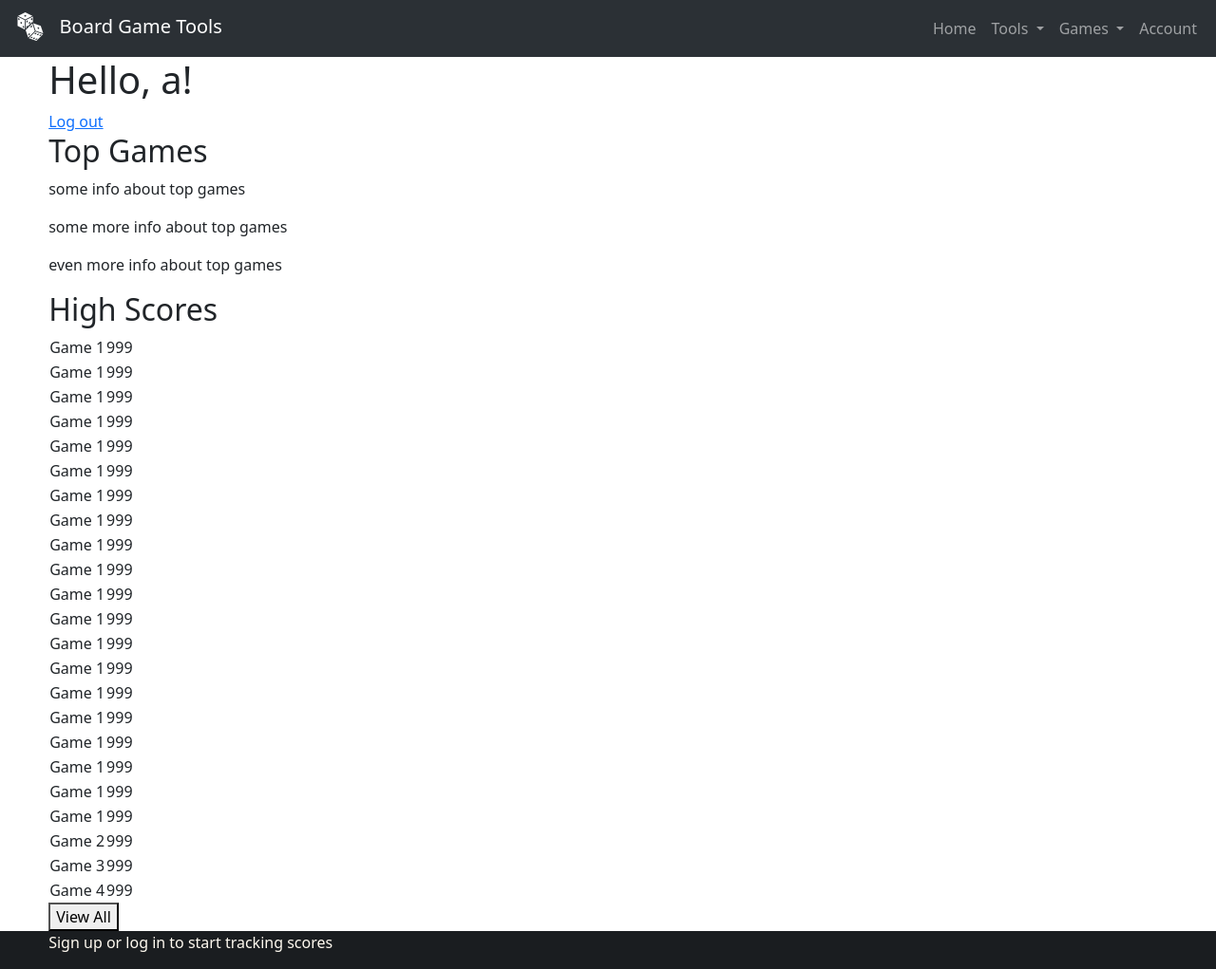
After one commit to jjooee292/cs50-final-project, a Flask app: page /account in a window 1280 px wide. The commit adds this page. Shown: the whole page at 95% size. Run offline with Flask 3, Linux system fonts and the light colour scheme; a user stored in the database is signed in; some libraries are stand-ins or nearby versions.

Commit message:
created pages for nav areas

```diff
--- a/app.py
+++ b/app.py
@@ -27,10 +27,7 @@ def login_required(f):
 
 @app.route("/")
 def index():
-    username = "Not Logged In"
-    if session.get("user_id") is not None:
-        username = session["username"]
-    return render_template("index.html", username = username)
+    return render_template("index.html")
 
 @app.route("/register", methods=["GET", "POST"])
 def register():
@@ -99,4 +96,27 @@ def logout():
 @app.route("/account")
 @login_required
 def account():
-    return render_template("account.html")
+    return render_template("account.html", username = session["username"])
+
+@app.route("/games")
+def games():
+    return render_template("games.html")
+
+@app.route("/games/scrabble")
+def scrabble():
+    return render_template("scrabble.html")
+
+@app.route("/tools")
+def tools():
+    return render_template("tools.html")
+
+@app.route("/tools/dice", methods=["GET", "POST"])
+def dice():
+    if request.method == "POST":
+        return render_template("dice-roll.html")
+    else:
+        return render_template("dice.html")
+
+@app.route("/tools/keep-scores")
+def scores():
+    return render_template("scores.html")
--- /dev/null
+++ b/templates/account.html
@@ -0,0 +1,206 @@
+{% extends "layout.html" %}
+
+{% block title %}
+    Account
+{% endblock %}
+
+{% block main %}
+    <H1>Hello, {{ username }}!</H1>
+    <a href="/logout">Log out</a>
+    <h2>Top Games</h2>
+    <p>some info about top games</p>
+    <p>some more info about top games</p>
+    <p>even more info about top games</p>
+    <h2>High Scores</h2>
+    <table>
+        <tr>
+            <td>
+                Game 1
+            </td>
+            <td>
+                999
+            </td>
+        </tr>
+        <tr>
+            <td>
+                Game 1
+            </td>
+            <td>
+                999
+            </td>
+        </tr>
+        <tr>
+            <td>
+                Game 1
+            </td>
+            <td>
+                999
+            </td>
+        </tr>
+        <tr>
+            <td>
+                Game 1
+            </td>
+            <td>
+                999
+            </td>
+        </tr>
+        <tr>
+            <td>
+                Game 1
+            </td>
+            <td>
+                999
+            </td>
+        </tr>
+        <tr>
+            <td>
+                Game 1
+            </td>
+            <td>
+                999
+            </td>
+        </tr>
+        <tr>
+            <td>
+                Game 1
+            </td>
+            <td>
+                999
+            </td>
+        </tr>
+        <tr>
+            <td>
+                Game 1
+            </td>
+            <td>
+                999
+            </td>
+        </tr>
+        <tr>
+            <td>
+                Game 1
+            </td>
+            <td>
+                999
+            </td>
+        </tr>
+        <tr>
+            <td>
+                Game 1
+            </td>
+            <td>
+                999
+            </td>
+        </tr>
+        <tr>
+            <td>
+                Game 1
+            </td>
+            <td>
+                999
+            </td>
+        </tr>
+        <tr>
+            <td>
+                Game 1
+            </td>
+            <td>
+                999
+            </td>
+        </tr>
+        <tr>
+            <td>
+                Game 1
+            </td>
+            <td>
+                999
+            </td>
+        </tr>
+        <tr>
+            <td>
+                Game 1
+            </td>
+            <td>
+                999
+            </td>
+        </tr>
+        <tr>
+            <td>
+                Game 1
+            </td>
+            <td>
+                999
+            </td>
+        </tr>
+        <tr>
+            <td>
+                Game 1
+            </td>
+            <td>
+                999
+            </td>
+        </tr>
+        <tr>
+            <td>
+                Game 1
+            </td>
+            <td>
+                999
+            </td>
+        </tr>
+        <tr>
+            <td>
+                Game 1
+            </td>
+            <td>
+                999
+            </td>
+        </tr>
+        <tr>
+            <td>
+                Game 1
+            </td>
+            <td>
+                999
+            </td>
+        </tr>
+        <tr>
+            <td>
+                Game 1
+            </td>
+            <td>
+                999
+            </td>
+        </tr>
+        <tr>
+            <td>
+                Game 2
+            </td>
+            <td>
+                999
+            </td>
+        </tr>
+        <tr>
+            <td>
+                Game 3
+            </td>
+            <td>
+                999
+            </td>
+        </tr>
+        <tr>
+            <td>
+                Game 4
+            </td>
+            <td>
+                999
+            </td>
+        </tr>
+    </table>
+    <button>View All</button>
+{% endblock %}
+
+{% block footer %}
+    <p>Sign up or log in to start tracking scores</p>
+{% endblock %}
--- a/templates/index.html
+++ b/templates/index.html
@@ -17,7 +17,6 @@
     {% endif %}
     <div class="main_page_content">
         <h1>Board Game Tools</h1>
-        <h2>Username: {{ username }}</h2>
     </div>
 {% endblock %}
 
--- a/templates/layout.html
+++ b/templates/layout.html
@@ -12,7 +12,7 @@
     <body id="page-container">
         <nav class="navbar bg-dark navbar-expand-lg bg-body-tertiary" data-bs-theme="dark">
             <div class="container-fluid">
-                <a class="navbar-brand" href="#"><img src="/static/dice_icon.svg" alt="Dice Icon" width="40" height="30" style="margin-right: 5%; margin-bottom: 2%;">Board Game Tools</a>
+                <a class="navbar-brand" href="/"><img src="/static/dice_icon.svg" alt="Dice Icon" width="40" height="30" style="margin-right: 5%; margin-bottom: 2%;">Board Game Tools</a>
                 <button class="navbar-toggler" type="button" data-bs-toggle="collapse" data-bs-target="#navbarNavDropdown" aria-controls="navbarNavDropdown" aria-expanded="false" aria-label="Toggle navigation">
                 <span class="navbar-toggler-icon"></span>
                 </button>
@@ -20,22 +20,28 @@
                 <ul class="navbar-nav">
                   <li class="nav-item">
                     <a class="nav-link" href="/">Home</a>
-                  </li>
-                  <li class="nav-item">
-                    <a class="nav-link" href="#">Tools</a>
+                  </li class="nav-item dropdown">
+                    <a class="nav-link dropdown-toggle" role="button" data-bs-toggle="dropdown" aria-expanded="false">
+                      Tools
+                    </a>
+                    <ul class="dropdown-menu">
+                      <li><a class="dropdown-item" href="/tools">All Tools</a></li>
+                      <li><a class="dropdown-item" href="/tools/dice">Dice</a></li>
+                      <li><a class="dropdown-item" href="/tools/keep-scores">Keep Scores</a></li>
+                    </ul>
                   </li>
                   <li class="nav-item dropdown">
                     <a class="nav-link dropdown-toggle" role="button" data-bs-toggle="dropdown" aria-expanded="false">
                       Games
                     </a>
                     <ul class="dropdown-menu">
-                      <li><a class="dropdown-item" href="#">All Games</a></li>
-                      <li><a class="dropdown-item" href="#">Scrabble</a></li>
-                      <li><a class="dropdown-item" href="#">Monopoly</a></li>
+                      <li><a class="dropdown-item" href="/games">All Games</a></li>
+                      <li><a class="dropdown-item" href="/games/scrabble">Scrabble</a></li>
+                      <li><a class="dropdown-item" href="/games/monopoly">Monopoly</a></li>
                     </ul>
                   </li>
                   <li class="nav-item">
-                    <a class="nav-link" href="#">Account</a>
+                    <a class="nav-link" href="/account">Account</a>
                   </li>
                 </ul>
             </div>
```
Also changed, not shown: templates/blank.html (added, +13 -0 lines), templates/dice.html (added, +13 -0 lines), templates/games.html (added, +13 -0 lines), templates/scores.html (added, +13 -0 lines), templates/scrabble.html (added, +13 -0 lines), templates/tools.html (added, +13 -0 lines).
